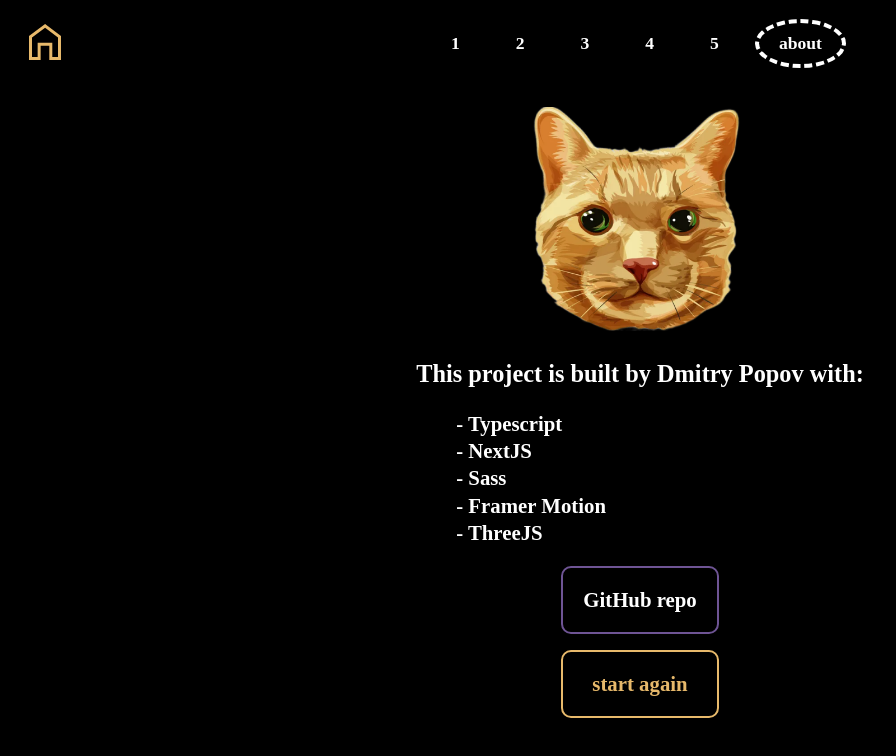
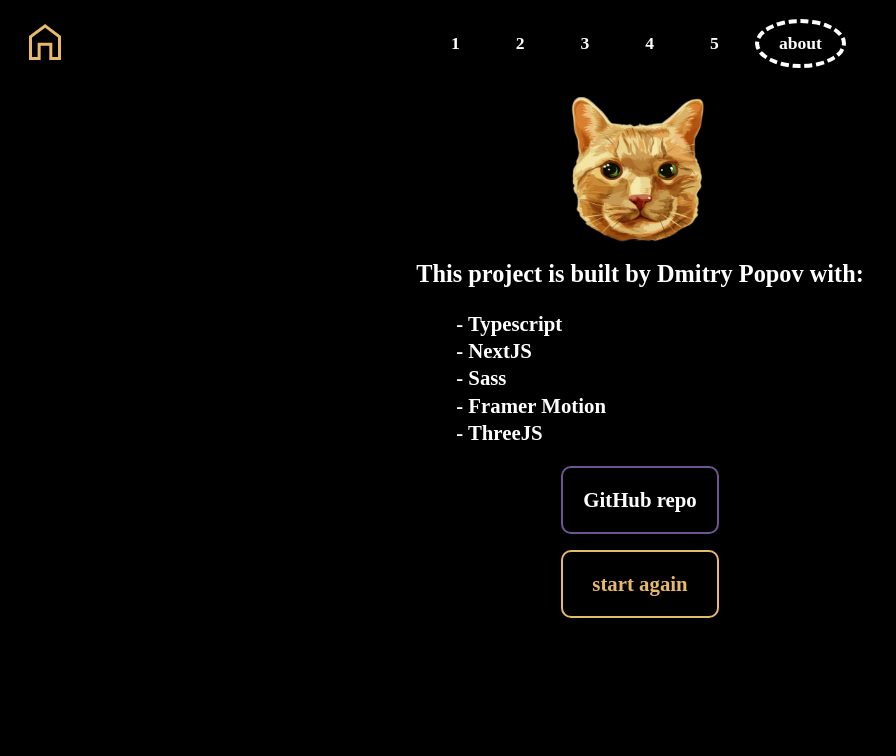
Before and after one commit to PopovDS617/aki, a Next.js app: page /about in a window 1280 px wide. Shown: the top 756 px of the page, without its empty margins (0-896 px from the left). Built offline with nearby package versions, Linux system fonts and the light colour scheme; a web font is replaced by a local one.

Commit message:
image sizes changed

```diff
--- a/src/pages/five.tsx
+++ b/src/pages/five.tsx
@@ -37,8 +37,8 @@ const PageOne = () => {
       >
         <Image
           src={picSource}
-          width={1000}
-          height={1000}
+          width={700}
+          height={700}
           alt="cat-pic"
           quality={100}
           priority
--- a/src/pages/four.tsx
+++ b/src/pages/four.tsx
@@ -46,8 +46,8 @@ const PageFour = (props: Props) => {
       >
         <Image
           src={Pic}
-          width={1000}
-          height={1000}
+          width={700}
+          height={700}
           alt="cat-pic"
           objectFit="contain"
           priority
--- a/src/pages/one.tsx
+++ b/src/pages/one.tsx
@@ -37,8 +37,8 @@ const PageOne = () => {
       >
         <Image
           src={picSource}
-          width={800}
-          height={800}
+          width={700}
+          height={700}
           alt="cat-pic"
           quality={100}
           priority
--- a/src/styles/globals.scss
+++ b/src/styles/globals.scss
@@ -485,11 +485,11 @@ a {
       display: flex;
       justify-content: center;
       align-items: center;
-      height: 280px;
-      width: 280px;
-      @media (max-width: 600px) {
-        height: 200px;
-        width: 200px;
+      height: 270px;
+      width: 270px;
+      @media (max-width: 1400px) {
+        height: 180px;
+        width: 180px;
       }
     }
 
```
Also changed, not shown: src/pages/two.tsx (+4 -4 lines).
